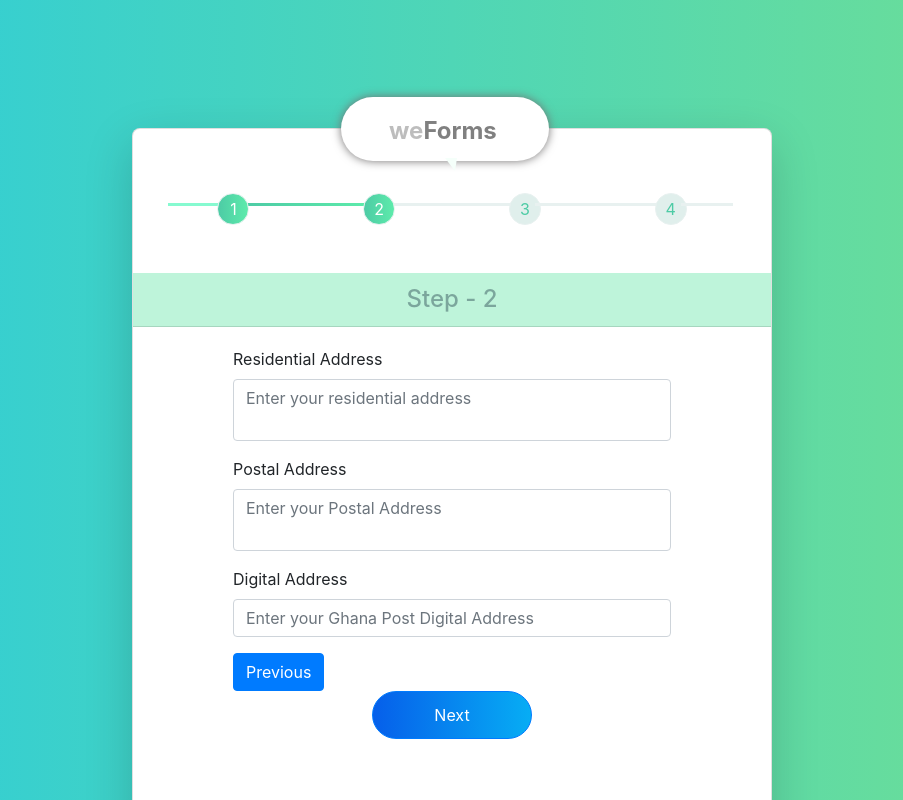
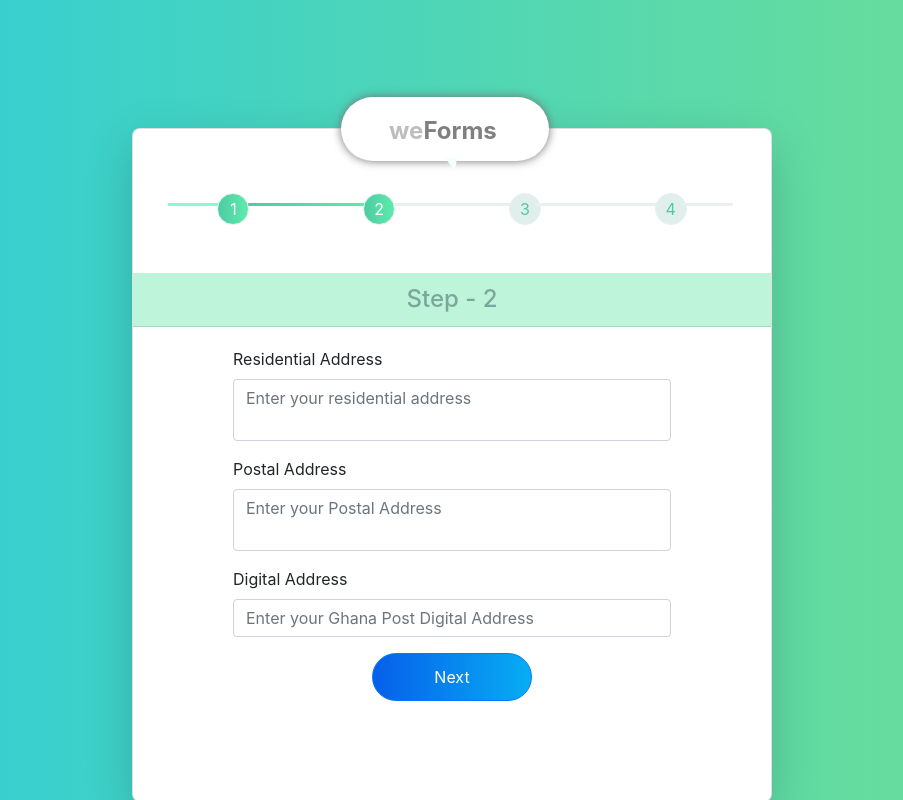
Before and after one commit to jakazzy/wedvs-form, a React (Create React App) app: page / in a window 1280 px wide. Both pictures are taken after typing "Sample", "Sample123", "name@example.com" into the empty fields and a click on the button "Next". Shown: the top 800 px of the page, without its empty margins (188-1091 px from the left). Built offline with nearby package versions, Linux system fonts and the light colour scheme; the HTML template or start-up script is replaced by a standard one.

Commit message:
remove logs

```diff
--- a/src/components/page_template.component.jsx
+++ b/src/components/page_template.component.jsx
@@ -4,7 +4,6 @@ import ChatIcon from './chat_icon/chat_icon.component'
 
 
 const PageTemplate = (props) => {
-    console.log(props.userData.step);
     return (
         <Card
         className="shadow-lg"
--- a/src/components/stepper/stepper.component.jsx
+++ b/src/components/stepper/stepper.component.jsx
@@ -13,7 +13,6 @@ const stepsDescription = [
 
     const steps= stepsDescription.map((stepper, index)=>{
         // if(stepper.step <= currentStep){stepper.selected =}
-        console.log(currentStep, 'currentStep');
         const divType = index ===stepsDescription.length -1? "last-divider":"divider-line"
         const divState = stepper.step < currentStep? 'step-divider-active': ''
 
--- a/src/pages/userAddress.jsx
+++ b/src/pages/userAddress.jsx
@@ -1,5 +1,4 @@
 import React from 'react'
-import Button from "react-bootstrap/Button";
 import Form from 'react-bootstrap/Form';
 import PageTemplate from '../components/page_template.component';
 import FormButton from '../components/button.component';
@@ -29,18 +28,15 @@ const  UserAddress =({ next, previous, submitData, userData})=> {
     //    }
 
     const onSubmit = data => {
-        console.log(
-          data,
-          'what is happening now'
-        )
+
         submitData(data)
         next()
     }
 
-       const goBack=(e)=>{
-        e.preventDefault();
-        previous();
-       }
+    //    const goBack=(e)=>{
+    //     e.preventDefault();
+    //     previous();
+    //    }
     return (
         <PageTemplate userData= {userData}>
             <Form onSubmit={handleSubmit(onSubmit)}
@@ -86,7 +82,7 @@ const  UserAddress =({ next, previous, submitData, userData})=> {
                     )}
                 </Form.Group>
 
-                <Button variant="primary" onClick={goBack }>Previous</Button>
+                {/* <Button variant="primary" onClick={goBack }>Previous</Button> */}
                 <FormButton>Next</FormButton>
             </Form>
         </PageTemplate>
--- a/src/pages/userExperience.jsx
+++ b/src/pages/userExperience.jsx
@@ -35,10 +35,7 @@ function UserExperience({next, previous, submitData, userData}) {
     //    }
 
     const onSubmit = data => {
-        console.log(
-          data,
-          'what is happening now'
-        )
+
         submitData(data)
         next()
     }
--- a/src/pages/userPortfolio.jsx
+++ b/src/pages/userPortfolio.jsx
@@ -28,10 +28,7 @@ const  UserPortfolio =({ next, previous, submitData, userData})=> {
     //    }
 
     const onSubmit = data => {
-        console.log(
-          data,
-          'what is happening now'
-        )
+
         submitData(data)
 
         swal({
--- a/src/pages/userProfile.jsx
+++ b/src/pages/userProfile.jsx
@@ -24,10 +24,6 @@ const UserProfile =({next, userData, submitData}) =>{
 
 
    const onSubmit = data => {
-    console.log(
-      data,
-      'what is happening now'
-    )
     submitData(data)
     next()
 }
```
